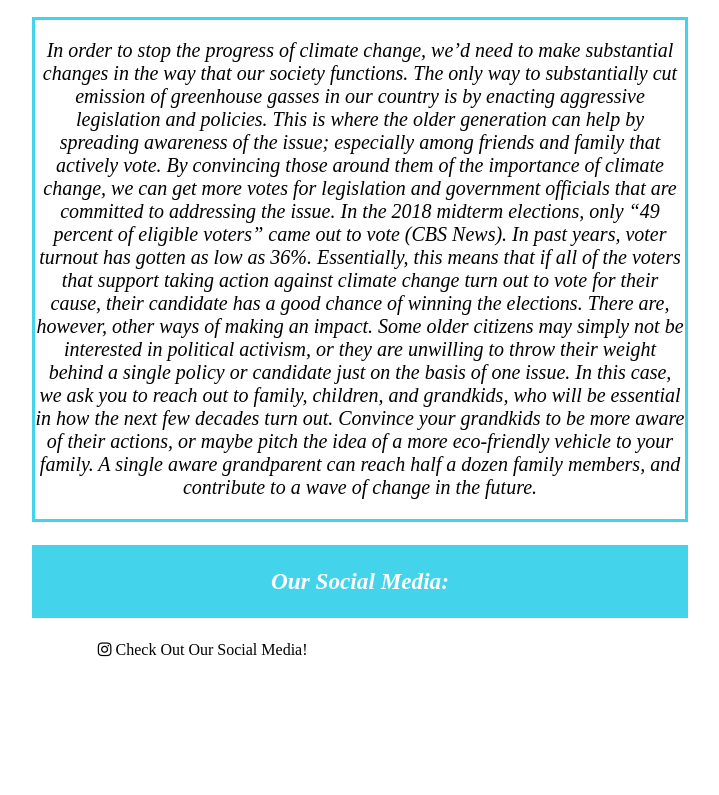
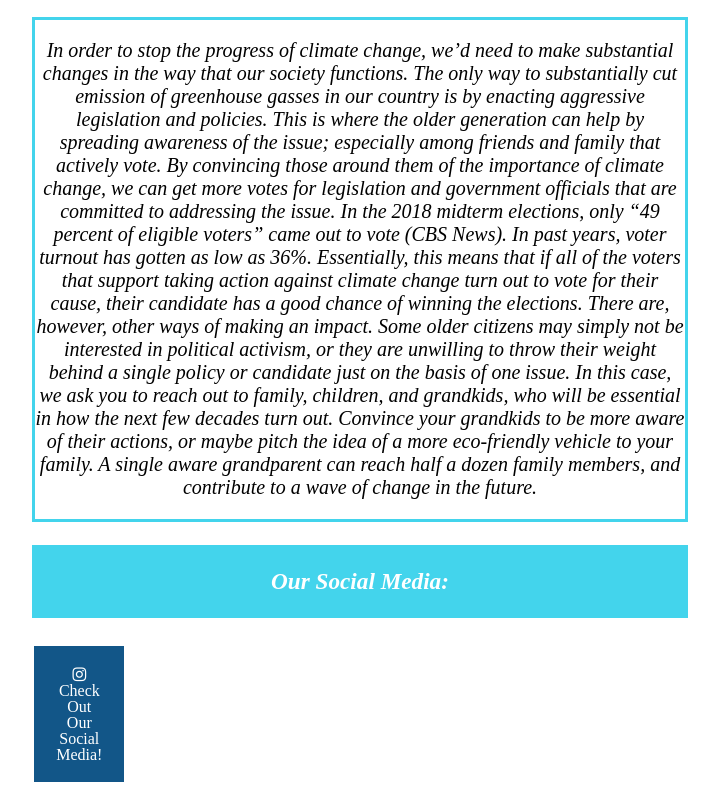
Before and after one commit to YelyzavetaMyshenyova/Climate, a plain HTML site: page info.html in a window 1280 px wide. Shown: the part 1828-2623 px from the top of the page, without its empty margins (280-999 px from the left). Before the commit the page ends 2495 px from the top, so only its background shows below. Drawn offline with Linux system fonts and the light colour scheme; a web font is replaced by a local one.

Commit message:
Update style.css

```diff
--- a/style/style.css
+++ b/style/style.css
@@ -3,6 +3,18 @@ border: 3px #43D4EC solid;
 padding:1.5%;
 }
 
+.fa {
+  padding: 20px;
+  font-size: 30px;
+  width: 50px;
+  text-align: center;
+  text-decoration: none;
+  margin: 5px 2px;
+}
+
+.fa:hover {
+    opacity: 0.7;
+}
 
 img{
   margin-left: auto;
@@ -18,6 +30,11 @@ img{
     margin-left: auto;
   margin-right: auto;
       margin-top: 4%;
+}
+
+.fa-instagram {
+  background: #125688;
+  color: white;
 }
 
 h5{
```
